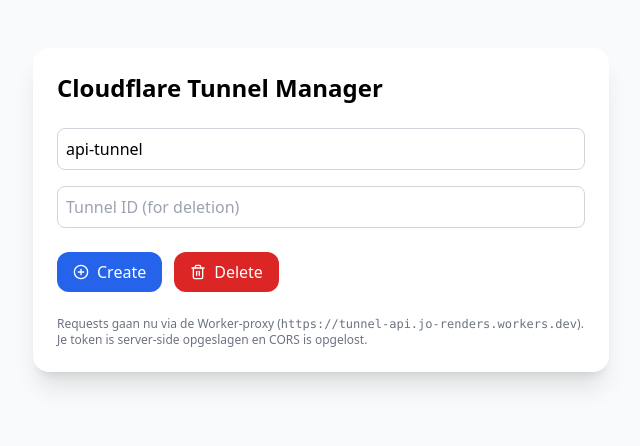
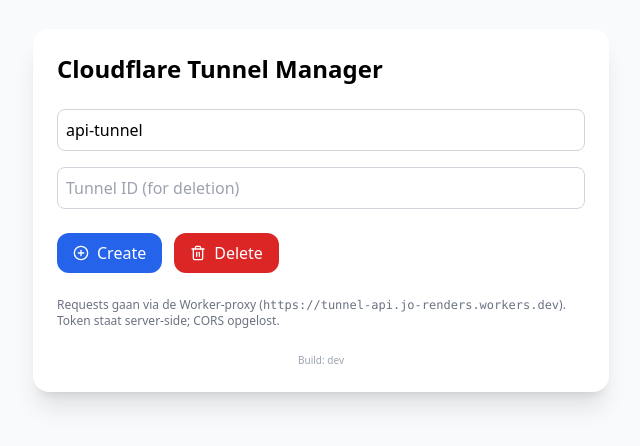
Before and after one commit to jorenders/managetunnels, a React (Vite) app: page / in a window 1280 px wide. Shown: the part 190-636 px from the top of the page, without its empty margins (319-959 px from the left). Built offline with nearby package versions, Linux system fonts and the light colour scheme.

Commit message:
Toevoegen build nummer

```diff
--- a/src/CloudflareTunnelManager.tsx
+++ b/src/CloudflareTunnelManager.tsx
@@ -5,19 +5,18 @@
 import { Loader2, CheckCircle, XCircle, PlusCircle, Trash2 } from "lucide-react";
 import { motion } from "framer-motion";
 
+// Lees het build‑nummer uit een Vite‑env var (stel VITE_BUILD in je CI/CD)
+const BUILD = import.meta.env.VITE_BUILD ?? "dev";
+
 /**
- * Cloudflare Tunnel Manager – front‑end versie die via een Worker‑proxy
- *   /api/create  → POST { name }
- *   /api/delete/:id → DELETE
- * praat i.p.v. direct naar api.cloudflare.com
+ * Cloudflare Tunnel Manager – front‑end die via Worker‑proxy praat.
  */
 export default function CloudflareTunnelManager() {
   const [tunnelName, setTunnelName] = useState("api-tunnel");
-  const [tunnelId, setTunnelId]   = useState("");
-  const [status, setStatus]       = useState<null | { ok: boolean; msg: string }>(null);
-  const [loading, setLoading]     = useState(false);
+  const [tunnelId, setTunnelId] = useState("");
+  const [status, setStatus] = useState<null | { ok: boolean; msg: string }>(null);
+  const [loading, setLoading] = useState(false);
 
-  /** Base‑URL van je Worker (aanpassen indien eigen domein) */
   const API = "https://tunnel-api.jo-renders.workers.dev";
 
   async function createTunnel() {
@@ -71,6 +70,7 @@
       <Card className="w-full max-w-xl shadow-xl">
         <CardContent className="p-6 space-y-6">
           <h1 className="text-2xl font-semibold">Cloudflare Tunnel Manager</h1>
+
           <div className="grid gap-4">
             <Input
               placeholder="Tunnel Name"
@@ -109,8 +109,10 @@
           )}
 
           <p className="text-xs text-gray-500">
-            Requests gaan nu via de Worker‑proxy (<code>{API}</code>). Je token is server‑side opgeslagen en CORS is opgelost.
+            Requests gaan via de Worker‑proxy (<code>{API}</code>). Token staat server‑side; CORS opgelost.
           </p>
+
+          <p className="text-[10px] text-gray-400 text-center">Build: {BUILD}</p>
         </CardContent>
       </Card>
     </div>
```
